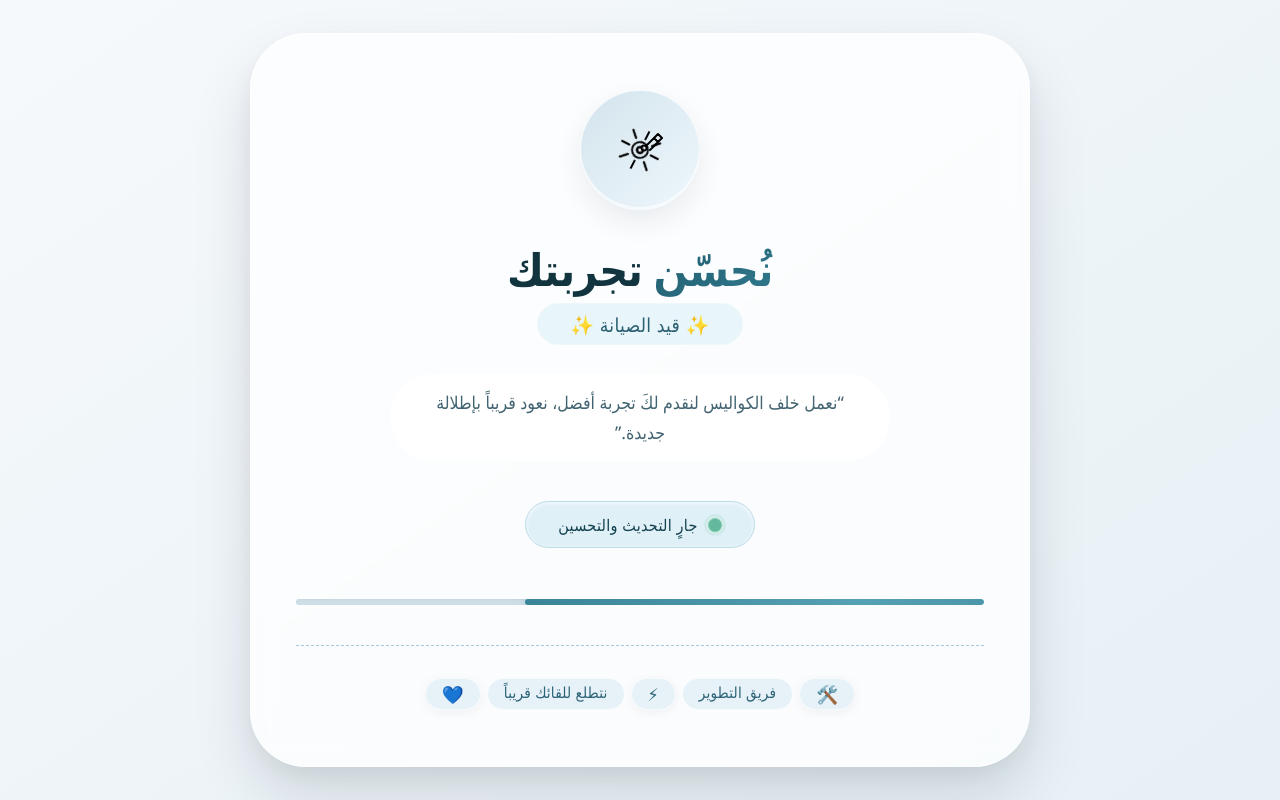
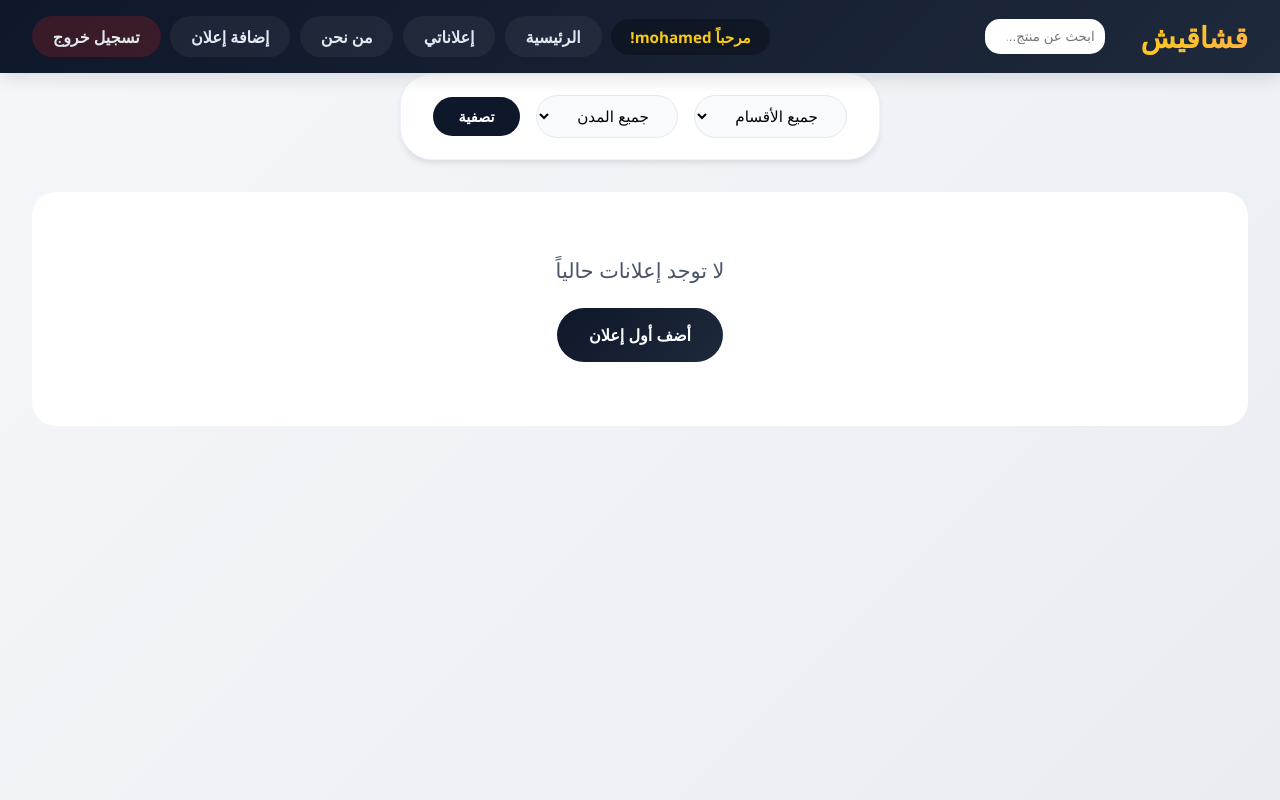
Before and after one commit to ponte754/qshaqesh, a Flask app: page /index in a window 1280 px wide. Run offline with Flask 3, Linux system fonts and the light colour scheme; a user stored in the database is signed in; data that the repository does not hold is empty.

Commit message:
Update index.html

```diff
--- a/templates/index.html
+++ b/templates/index.html
@@ -3,333 +3,163 @@
 <head>
     <meta charset="UTF-8">
     <meta name="viewport" content="width=device-width, initial-scale=1.0">
-    <title>قيد الصيانة</title>
+    <title>قشاقيش - سوق الإعلانات</title>
+    <link rel="stylesheet" href="{{ url_for('static', filename='style.css') }}">
+    <meta name="google-adsense-account" content="ca-pub-1382614013492962">
+    <script async src="https://pagead2.googlesyndication.com/pagead/js/adsbygoogle.js?client=ca-pub-1382614013492962"
+     crossorigin="anonymous"></script>
     <style>
-        * {
-            margin: 0;
-            padding: 0;
-            box-sizing: border-box;
-        }
-
-        body {
-            font-family: 'Segoe UI', 'Tahoma', 'Geneva', 'Verdana', sans-serif;
-            min-height: 100vh;
+        /* أنماط إضافية لضمان ظهور الصور بشكل صحيح */
+        .ad-image {
+            width: 100%;
+            height: 220px;
+            overflow: hidden;
+            background: linear-gradient(135deg, #667eea 0%, #764ba2 100%);
+            position: relative;
             display: flex;
             align-items: center;
             justify-content: center;
-            background: linear-gradient(145deg, #f6f9fc 0%, #e6f0f5 100%);
-            padding: 1.5rem;
-            direction: rtl;
         }
 
-        .maintenance-card {
-            max-width: 780px;
+        .ad-image img {
             width: 100%;
-            background: rgba(255, 255, 255, 0.75);
-            backdrop-filter: blur(12px);
-            -webkit-backdrop-filter: blur(12px);
-            border-radius: 56px;
-            padding: 3.5rem 2.8rem;
-            box-shadow: 0 30px 60px rgba(0, 20, 30, 0.12),
-                        0 10px 25px rgba(0, 0, 0, 0.05),
-                        inset 0 1px 0 rgba(255, 255, 255, 0.6);
-            border: 1px solid rgba(255, 255, 255, 0.4);
-            transition: transform 0.3s ease, box-shadow 0.3s ease;
+            height: 100%;
+            object-fit: cover;
+            transition: transform 0.3s;
+        }
+
+        .ad-card:hover .ad-image img {
+            transform: scale(1.05);
+        }
+
+        /* الصورة الافتراضية عندما لا توجد صورة */
+        .ad-image .default-image {
+            display: flex;
+            flex-direction: column;
+            align-items: center;
+            justify-content: center;
+            color: white;
             text-align: center;
         }
 
-        .maintenance-card:hover {
-            transform: translateY(-4px);
-            box-shadow: 0 40px 70px rgba(0, 30, 45, 0.15);
+        .ad-image .default-image span {
+            font-size: 4rem;
+            display: block;
         }
 
-        /* أيقونة / صورة توضيحية */
-        .icon-wrapper {
-            width: 120px;
-            height: 120px;
-            margin: 0 auto 2rem;
-            background: linear-gradient(135deg, #d4e4ed, #eef7fc);
-            border-radius: 50%;
-            display: flex;
-            align-items: center;
-            justify-content: center;
-            box-shadow: 0 12px 28px rgba(0, 40, 60, 0.08), inset 0 -2px 0 #ffffffaa;
-            border: 1px solid rgba(255, 255, 255, 0.7);
-        }
-
-        .icon-wrapper svg {
-            width: 64px;
-            height: 64px;
-            fill: none;
-            stroke: #1a4b5e;
-            stroke-width: 1.8;
-            stroke-linecap: round;
-            stroke-linejoin: round;
-        }
-
-        .icon-wrapper .gear-path {
-            stroke: #2a6b7c;
-            stroke-width: 2;
-            transition: transform 2s linear;
-            transform-origin: center;
-            animation: rotateGear 8s infinite linear;
-        }
-
-        @keyframes rotateGear {
-            0% { transform: rotate(0deg); }
-            100% { transform: rotate(360deg); }
-        }
-
-        .icon-wrapper .wrench-path {
-            stroke: #1f5a6b;
-            stroke-width: 2.2;
-        }
-
-        /* النصوص */
-        .title {
-            font-size: 2.8rem;
-            font-weight: 700;
-            color: #12343e;
-            letter-spacing: -0.5px;
-            margin-bottom: 0.5rem;
-            line-height: 1.2;
-        }
-
-        .title span {
-            background: linear-gradient(145deg, #1f5a6b, #317a8f);
-            -webkit-background-clip: text;
-            -webkit-text-fill-color: transparent;
-            background-clip: text;
-        }
-
-        .sub-title {
-            font-size: 1.2rem;
-            font-weight: 400;
-            color: #2a5f70;
-            background: rgba(210, 235, 245, 0.5);
-            display: inline-block;
-            padding: 0.4rem 2rem;
-            border-radius: 60px;
-            backdrop-filter: blur(4px);
-            border: 1px solid rgba(255, 255, 255, 0.3);
-            margin-bottom: 1.8rem;
-            letter-spacing: 0.3px;
-        }
-
-        .description {
-            font-size: 1.1rem;
-            line-height: 1.7;
-            color: #1f4757;
-            max-width: 500px;
-            margin: 0 auto 2.5rem;
-            background: rgba(255, 255, 255, 0.3);
-            padding: 0.8rem 1.8rem;
-            border-radius: 80px;
-            backdrop-filter: blur(2px);
-            border: 1px solid rgba(255, 255, 255, 0.2);
-            font-weight: 350;
-        }
-
-        .description i {
-            font-style: normal;
-            display: inline-block;
-            animation: pulseText 2.4s ease-in-out infinite;
-        }
-
-        @keyframes pulseText {
-            0% { opacity: 0.7; }
-            50% { opacity: 1; }
-            100% { opacity: 0.7; }
-        }
-
-        .status-badge {
-            display: inline-flex;
-            align-items: center;
-            gap: 10px;
-            background: #e0f0f7;
-            padding: 0.7rem 2rem;
-            border-radius: 60px;
-            font-size: 1rem;
-            color: #12414f;
-            border: 1px solid #bddbe7;
-            box-shadow: inset 0 1px 4px #ffffffcc;
-            margin-bottom: 2.2rem;
-        }
-
-        .status-dot {
-            display: inline-block;
-            width: 14px;
-            height: 14px;
-            background: #1d9b6e;
-            border-radius: 50%;
-            box-shadow: 0 0 0 2px #d3f0e4, 0 0 0 4px rgba(29, 155, 110, 0.15);
-            animation: blinkDot 1.6s infinite;
-        }
-
-        @keyframes blinkDot {
-            0% { opacity: 0.4; transform: scale(0.9); }
-            50% { opacity: 1; transform: scale(1.1); }
-            100% { opacity: 0.4; transform: scale(0.9); }
-        }
-
-        .status-text {
-            font-weight: 500;
-            letter-spacing: 0.3px;
-        }
-
-        .progress-container {
-            width: 100%;
-            height: 6px;
-            background: #cfdfe8;
-            border-radius: 12px;
-            margin: 1rem 0 2.5rem;
-            overflow: hidden;
-            box-shadow: inset 0 1px 3px rgba(0,0,0,0.05);
-        }
-
-        .progress-bar {
-            height: 100%;
-            width: 72%;
-            background: linear-gradient(90deg, #317a8f, #54a0b5, #317a8f);
-            background-size: 200% 100%;
-            border-radius: 12px;
-            animation: progressMove 2.8s ease-in-out infinite alternate;
-            box-shadow: 0 0 8px #6bb4c9aa;
-        }
-
-        @keyframes progressMove {
-            0% { width: 60%; background-position: 0% 0%; }
-            100% { width: 85%; background-position: 100% 0%; }
-        }
-
-        .footer-note {
-            font-size: 0.95rem;
-            color: #2b6377;
-            margin-top: 0.5rem;
-            letter-spacing: 0.2px;
-            border-top: 1px dashed #aac9d8;
-            padding-top: 2rem;
-            display: flex;
-            justify-content: center;
-            gap: 6px;
-            flex-wrap: wrap;
-        }
-
-        .footer-note span {
-            background: #e7f2f8;
-            padding: 0.2rem 1rem;
-            border-radius: 30px;
-            font-weight: 400;
-            backdrop-filter: blur(2px);
-            border: 1px solid #ffffffaa;
-        }
-
-        .footer-note .emoji {
-            font-size: 1.1rem;
-            filter: drop-shadow(0 2px 4px rgba(0,0,0,0.05));
-        }
-
-        /* تحسين للشاشات الصغيرة */
-        @media (max-width: 550px) {
-            .maintenance-card {
-                padding: 2.5rem 1.5rem;
-                border-radius: 36px;
-            }
-            .title {
-                font-size: 2.2rem;
-            }
-            .sub-title {
-                font-size: 1rem;
-                padding: 0.3rem 1.2rem;
-            }
-            .description {
-                font-size: 0.95rem;
-                padding: 0.6rem 1.2rem;
-            }
-            .icon-wrapper {
-                width: 96px;
-                height: 96px;
-            }
-            .icon-wrapper svg {
-                width: 48px;
-                height: 48px;
-            }
-            .status-badge {
-                padding: 0.5rem 1.2rem;
-                font-size: 0.9rem;
-            }
-        }
-
-        @media (max-width: 400px) {
-            .title {
-                font-size: 1.8rem;
-            }
-            .maintenance-card {
-                padding: 2rem 1rem;
-            }
+        .ad-image .default-image p {
+            margin-top: 10px;
+            font-size: 0.9rem;
+            opacity: 0.9;
         }
     </style>
 </head>
 <body>
+    <header>
+        <a href="{{ url_for('index') }}" class="logo">قشاقيش</a>
 
-<div class="maintenance-card" role="main" aria-label="صفحة الصيانة">
+        <form action="{{ url_for('search') }}" method="GET" style="flex: 1; margin: 0 20px;">
+            <input id="searchbtn" type="search" name="q" placeholder="ابحث عن منتج..." value="{{ search_query if search_query else '' }}">
+        </form>
 
-    <!-- أيقونة SVG متحركة (ترس + مفتاح) -->
-    <div class="icon-wrapper" aria-hidden="true">
-        <svg viewBox="0 0 64 64" xmlns="http://www.w3.org/2000/svg">
-            <!-- ترس (عجلة مسننة) -->
-            <g class="gear-path">
-                <path d="M32 12 L32 20 M32 44 L32 52 M12 32 L20 32 M44 32 L52 32
-                         M17 17 L23 23 M41 41 L47 47 M17 47 L23 41 M41 23 L47 17"
-                      stroke="currentColor" stroke-width="2.2" stroke-linecap="round"/>
-                <circle cx="32" cy="32" r="8" stroke="currentColor" stroke-width="2" fill="none"/>
-                <circle cx="32" cy="32" r="3" stroke="currentColor" stroke-width="2.5" fill="white" fill-opacity="0.6"/>
-            </g>
-            <!-- مفتاح ربط (wrench) -->
-            <g class="wrench-path" transform="translate(6, 6)">
-                <path d="M32 22 L40 14 M40 14 L44 18 L36 26 M40 14 L44 10 L48 14 L44 18"
-                      stroke="currentColor" stroke-width="2" fill="none" stroke-linejoin="round"/>
-                <circle cx="30" cy="24" r="2.5" stroke="currentColor" stroke-width="1.8" fill="white" fill-opacity="0.4"/>
-            </g>
-        </svg>
+        <nav class="navbar">
+            <span class="welcome-text">مرحباً {{ username }}!</span>
+            <a href="{{ url_for('index') }}">الرئيسية</a>
+            <a href="{{ url_for('my_ads') }}">إعلاناتي</a>
+             <a href="{{ url_for('about') }}">من نحن</a>
+            <a href="{{ url_for('add') }}">إضافة إعلان</a>
+            <a href="{{ url_for('logout') }}" class="logout-btn">تسجيل خروج</a>
+        </nav>
+    </header>
+
+    <!-- فلتر البحث المتقدم -->
+    <div class="filter-section">
+        <form action="{{ url_for('search') }}" method="GET" class="filter-form" id="filterForm">
+            <select name="category" id="categoryFilter">
+                <option value="">جميع الأقسام</option>
+                {% for cat in categories %}
+                <option value="{{ cat }}" {% if selected_category == cat %}selected{% endif %}>{{ cat }}</option>
+                {% endfor %}
+            </select>
+
+            <select name="city" id="cityFilter">
+                <option value="">جميع المدن</option>
+                {% for city in cities %}
+                <option value="{{ city }}" {% if selected_city == city %}selected{% endif %}>{{ city }}</option>
+                {% endfor %}
+            </select>
+
+            <button type="submit" class="filter-btn">تصفية</button>
+            {% if search_query or selected_category or selected_city %}
+            <a href="{{ url_for('index') }}" class="clear-filter">إلغاء التصفية</a>
+            {% endif %}
+        </form>
     </div>
 
-    <!-- العنوان الرئيسي -->
-    <h1 class="title">
-        <span>نُحسّن</span> تجربتك
-    </h1>
+    <div class="main-container">
+        <div class="ads-grid">
+            {% if ads %}
+                {% for ad in ads %}
+                <div class="ad-card">
+                    <!-- قسم الصورة - يظهر دائماً سواء وجدت صورة أم لا -->
+                    <div class="ad-image">
+                        {% if ad.images_list and ad.images_list|length > 0 %}
+                            {% if ad.images_list[0] %}
+                                <img src="{{ url_for('static', filename='uploads/' + ad.images_list[0]) }}" alt="{{ ad.title }}">
+                            {% else %}
+                                <div class="default-image">
+                                    <span>📷</span>
+                                    <p>لا توجد صورة</p>
+                                </div>
+                            {% endif %}
+                        {% elif ad.image %}
+                            <img src="{{ url_for('static', filename='uploads/' + ad.image) }}" alt="{{ ad.title }}">
+                        {% else %}
+                            <div class="default-image">
+                                <span>📷</span>
+                                <p>{{ ad.category }}</p>
+                            </div>
+                        {% endif %}
+                    </div>
 
-    <!-- عبارة فرعية -->
-    <div class="sub-title">
-        ✨ قيد الصيانة ✨
+                    <h3>{{ ad.title }}</h3>
+                    <div class="ad-details">
+                        <p><strong>القسم:</strong> {{ ad.category }}</p>
+                        <p><strong>المدينة:</strong> {{ ad.city }}</p>
+                        <p><strong>السعر:</strong> {{ ad.price }} ليرة,دولار</p>
+                        <p><strong>الناشر:</strong> {{ ad.username }}</p>
+                    </div>
+                    <p class="ad-description">{{ ad.description[:100] }}{% if ad.description|length > 100 %}...{% endif %}</p>
+                    <div class="ad-actions">
+                        <a href="{{ url_for('view_ad', ad_id=ad.id) }}" class="view-btn">عرض التفاصيل</a>
+                        <a href="https://wa.me/{{ ad.phone }}?text=مرحباً، أرغب في الاستفسار عن إعلانك: {{ ad.title }}"
+                           class="whatsapp-btn" target="_blank">واتساب</a>
+                    </div>
+                </div>
+                {% endfor %}
+            {% else %}
+                <div class="no-ads">
+                    <p>لا توجد إعلانات حالياً</p>
+                    <a href="{{ url_for('add') }}" class="add-first-ad">أضف أول إعلان</a>
+                </div>
+            {% endif %}
+        </div>
     </div>
 
-    <!-- وصف مؤثر / عبارة مناسبة -->
-    <p class="description">
-        <i>“نعمل خلف الكواليس لنقدم لكَ تجربة أفضل، نعود قريباً بإطلالة جديدة.”</i>
-    </p>
+    <!-- زر واتساب ثابت -->
 
-    <!-- حالة التحديث (دوت + نص) -->
-    <div class="status-badge">
-        <span class="status-dot"></span>
-        <span class="status-text">جارٍ التحديث والتحسين</span>
-    </div>
 
-    <!-- شريط تقدم متحرك يعطي إحساس بالعمل -->
-    <div class="progress-container" aria-hidden="true">
-        <div class="progress-bar"></div>
-    </div>
+    <script>
+        // فلترة تلقائية بدون زر
+        document.getElementById('categoryFilter')?.addEventListener('change', function() {
+            document.getElementById('filterForm').submit();
+        });
+        document.getElementById('cityFilter')?.addEventListener('change', function() {
+            document.getElementById('filterForm').submit();
+        });
+    </script>
 
-    <!-- تذييل بلطف -->
-    <div class="footer-note">
-        <span class="emoji">🛠️</span>
-        <span>فريق التطوير</span>
-        <span class="emoji">⚡</span>
-        <span>نتطلع للقائك قريباً</span>
-        <span class="emoji">💙</span>
-    </div>
-
-</div>
-
+    <script async src="https://pagead2.googlesyndication.com/pagead/js/adsbygoogle.js?client=ca-pub-1382614013492962"
+     crossorigin="anonymous"></script>
 </body>
 </html>
```
